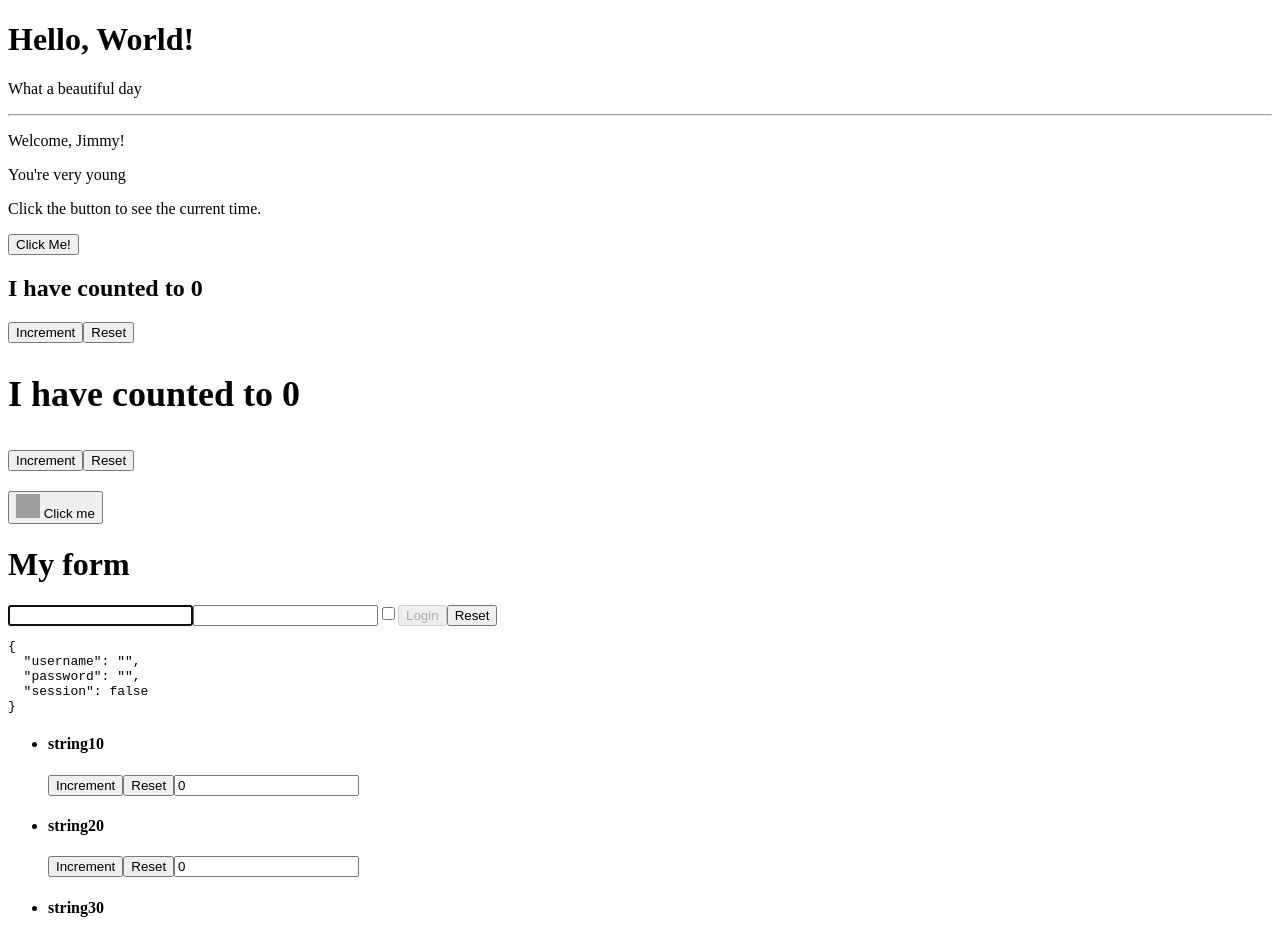
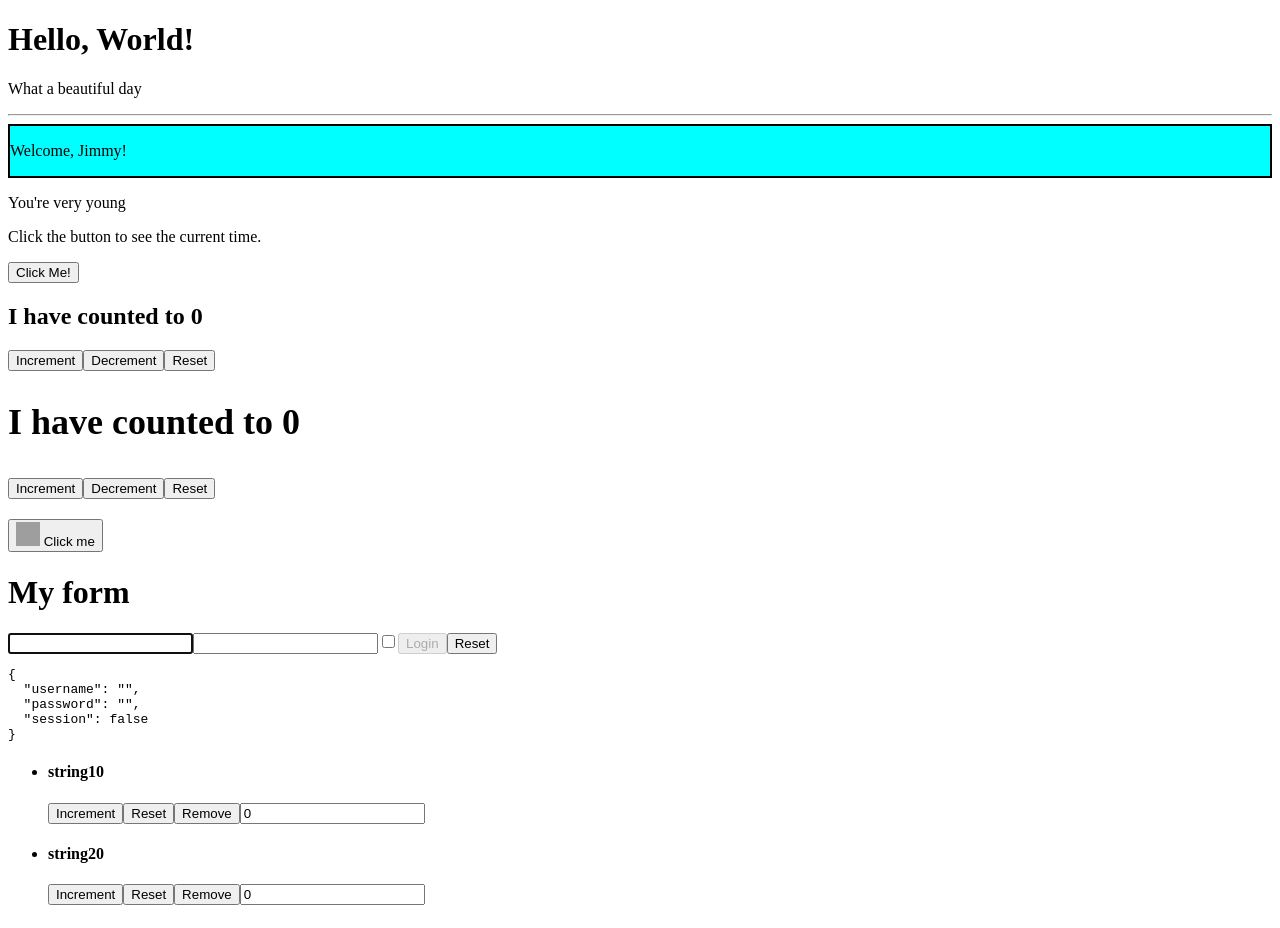
Before and after one commit to gabrieleprovenzano/react, a React (Vite) app in the folder latest/: page / in a window 1280 px wide. Shown: the top 928 px of the page. Built offline with nearby package versions, Linux system fonts and the light colour scheme; grey boxes are pictures that could not be loaded.

Commit message:
Add files via upload

```diff
--- a/latest/src/App.jsx
+++ b/latest/src/App.jsx
@@ -1,7 +1,9 @@
 import { AlertClock } from "./AlertClock";
 import { Counter } from "./Counter";
 import { CounterDisplay } from "./CounterDisplay";
+import { GooDMorning } from "./GoodMornig";
 import { HelloWorld } from "./HelloWorld";
+import { LoginEx } from "./LoginEx";
 import { MouseClicker } from "./MouseClicker";
 import { MyForm } from "./MyForm";
 import { MyList } from "./MyList";
@@ -10,7 +12,7 @@ import { YourAge } from "./YourAgeIs";
 
 export function App() {
     return (
-    <div>
+    <div className="app">
         <HelloWorld />
         <p>What a beautiful day</p>
         <hr />
@@ -28,5 +30,6 @@ export function App() {
             {id:3 , name:"string3"}
         ]}
         />
+        <GooDMorning />
     </div>
 )}
--- a/latest/src/Counter.jsx
+++ b/latest/src/Counter.jsx
@@ -1,7 +1,9 @@
-import { useEffect, useState } from "react"
+import { useEffect, useRef, useState } from "react"
 
 export const Counter = ()=> {
     const [count , setCount]= useState(0)
+
+    const up = useRef("up")
 
     useEffect(()=> {
        console.log(`the value of the counter is ${count}`);
@@ -11,18 +13,20 @@ export const Counter = ()=> {
         setCount((el)=> el+1)
     }
 
-    {/*function HandleDecrementCounter() {
+    function HandleDecrementCounter() {
         setCount((el)=>el-1)
-    }*/}
+    }
 
     function Reset() {
        setCount(0)
     }
+
+
     return (
         <div>
             <h2>I have counted to {count}</h2>
             <button onClick={HandleIncrementCounter}>Increment</button>
-            {/*<button onClick={HandleDecrementCounter}>Decrement</button>*/}
+            <button onClick={HandleDecrementCounter}>Decrement</button>
             <button onClick={Reset}>Reset</button>
         </div>
     )
--- /dev/null
+++ b/latest/src/GoodMornig.jsx
@@ -0,0 +1,20 @@
+export function GooDMorning() {
+    const hours = new Date()
+
+    const get = hours.getHours()
+    let time ;
+
+    if(get <= 9) {
+        time = "Good Morning"
+    } else if( get <= 10) {
+        time = "Good Afternoon"
+    } else if(get >= 18){
+        time = "Good Evening"
+    }
+
+    return(
+        <div>
+            <h1>{time}</h1>
+        </div>
+    )
+}
--- /dev/null
+++ b/latest/src/LoginEx.jsx
@@ -0,0 +1,14 @@
+export const LoginEx = () => {
+    const [toggle, setToggle] = useState(false);
+
+    const handleOnClickButton = () => {
+       setValue((value) => !value)
+    }
+
+    return (
+        <div>
+            <p>Pls Log in</p>
+            <button onClick={handleOnClickButton}>{value ? "Log in" : "Log out"}</button>
+        </div>
+    )
+}
--- a/latest/src/MyList.jsx
+++ b/latest/src/MyList.jsx
@@ -4,17 +4,22 @@ export function MyListItem({item}) {
     const [counter , setCounter] = useState(0)
 
     function handleIncrementCounter() {
-        setCounter((el)=> el + 1)
+
     }
 
     function Reset() {
         setCounter("")
+    }
+
+    function Remove() {
+        setCounter()
     }
     return(
         <li key={item.id}>
             <h4>{item.name}{counter}</h4>
             <button onClick={handleIncrementCounter}>Increment</button>
             <button onClick={Reset}>Reset</button>
+            <button onClick={Remove}>Remove</button>
             <input type="text" value={counter}/>
         </li>
     )
--- a/latest/src/Welcome.jsx
+++ b/latest/src/Welcome.jsx
@@ -1,8 +1,9 @@
 const Welcome = ({name}) => {
     return (
-    <div>
+    <div className="welcome">
            <p>Welcome, {name}!</p>
     </div>
     )
 }
+import "./layout.scss"
 export default Welcome
--- a/latest/src/index.jsx
+++ b/latest/src/index.jsx
@@ -1,5 +1,12 @@
+import { StrictMode } from "react";
 import { App } from "./App";
 import { createRoot } from "react-dom/client";
+import "./layout.scss"
+import Welcome from "./Welcome";
 
-
-createRoot(document.getElementById('root')).render(<App />)
+createRoot(document.getElementById('root')).render(
+<StrictMode>
+    <App />
+    <Welcome />
+</StrictMode>
+)
--- /dev/null
+++ b/latest/src/layout.scss
@@ -0,0 +1,4 @@
+.welcome {
+     background: aqua;
+     border: 2px solid black;
+}
```
Also changed, not shown: latest/src/TodoList.jsx (added).
